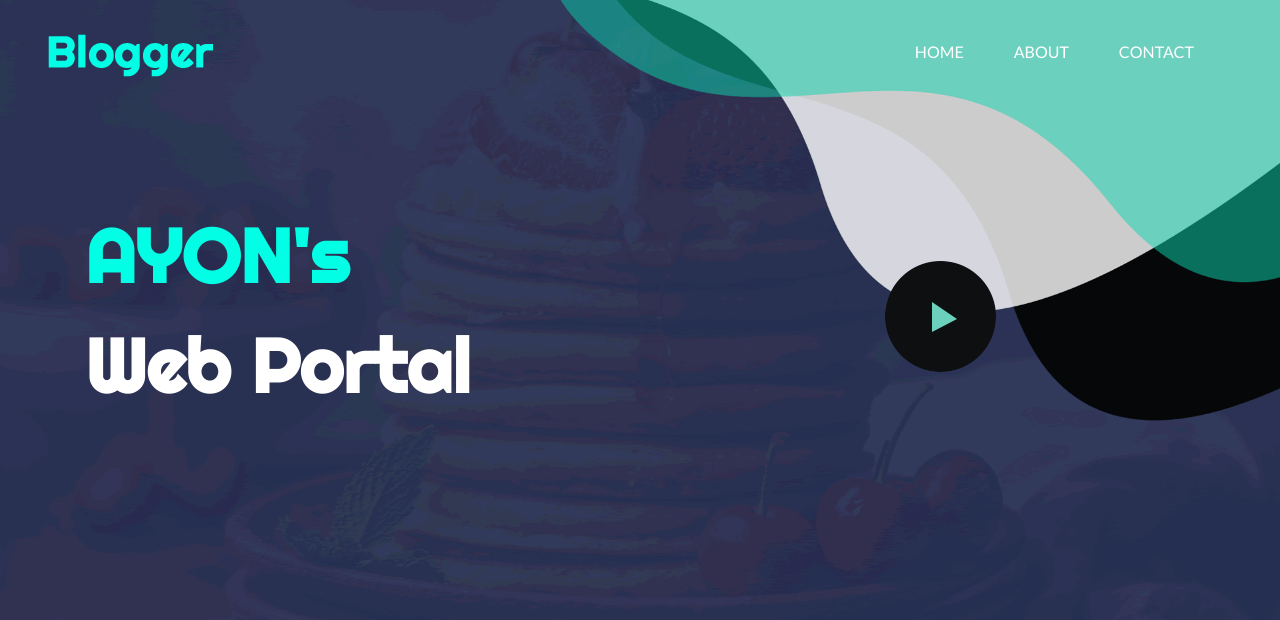
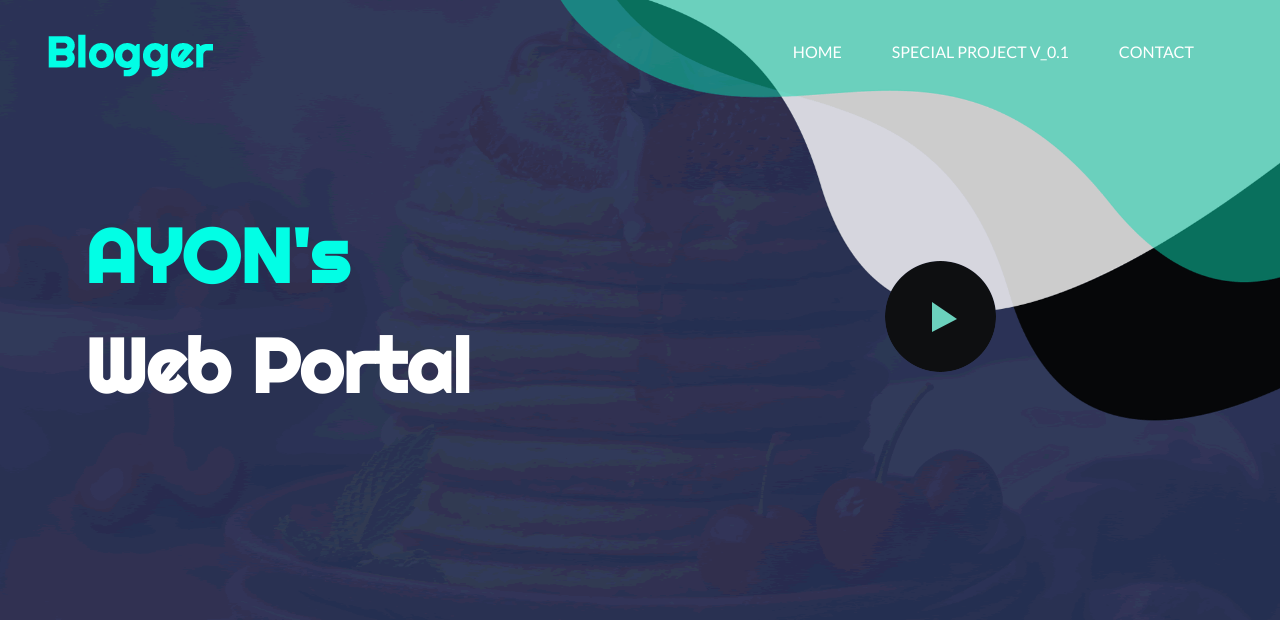
Before and after one commit to mdasifurrahman/myweb, a Django app: page / in a window 1280 px wide. Shown: the top 620 px of the page. Run offline with Django 3.2, Linux system fonts and the light colour scheme; some libraries are stand-ins or nearby versions; some web fonts are replaced.

Commit message:
SPECIAL PROJECT

```diff
--- a/webpage/templates/webpage/index.html
+++ b/webpage/templates/webpage/index.html
@@ -64,7 +64,7 @@
                                     <a class="nav-link" href="#"> Home  </a>
                                  </li>
                                  <li class="nav-item">
-                                    <a class="nav-link" href="#contact">About</a>
+                                    <a class="nav-link" href="similarity">Special Project V_0.1</a>
                                  </li>
                                  <li class="nav-item">
                                     <a class="nav-link" href="#">Contact</a>
```
